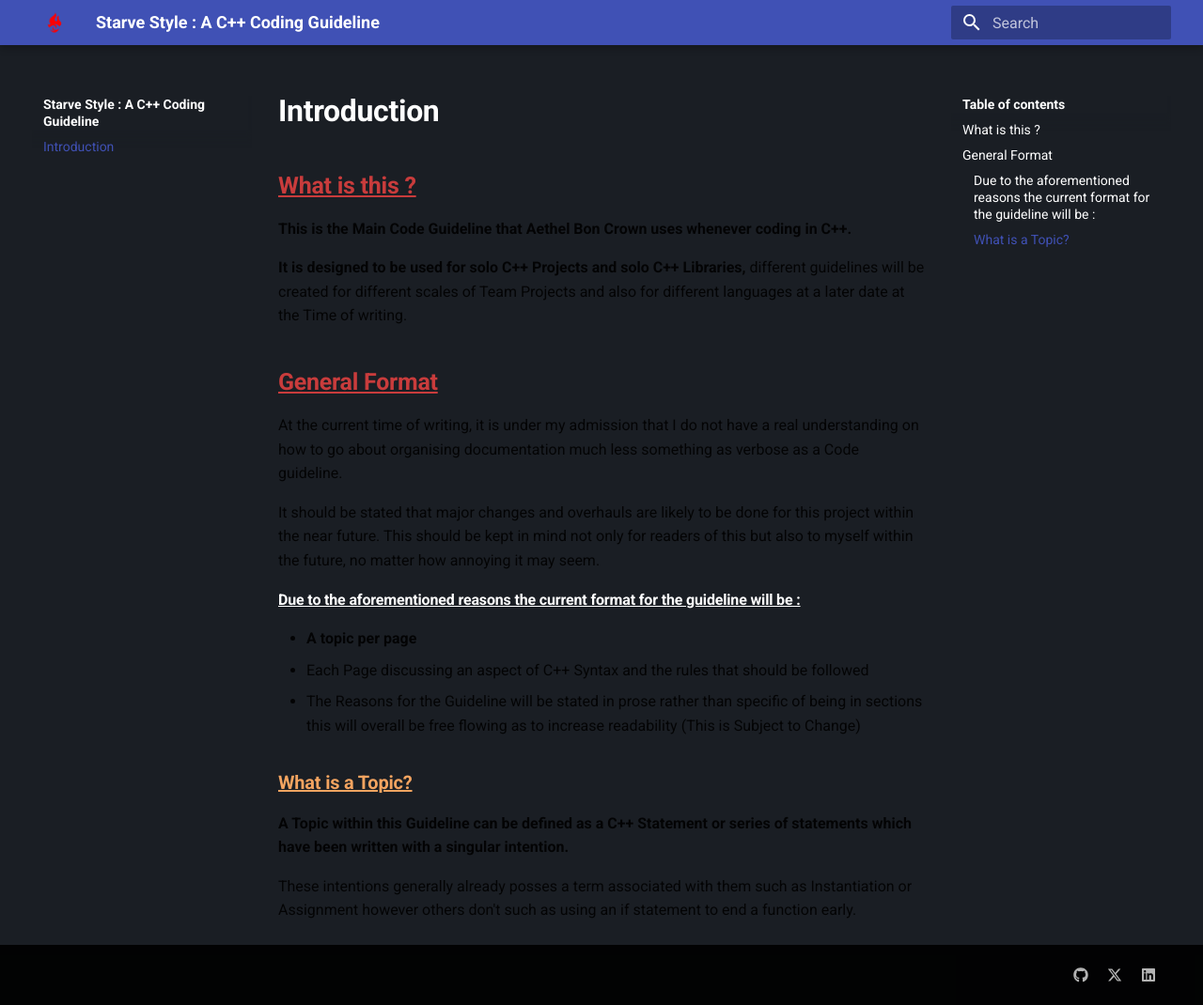
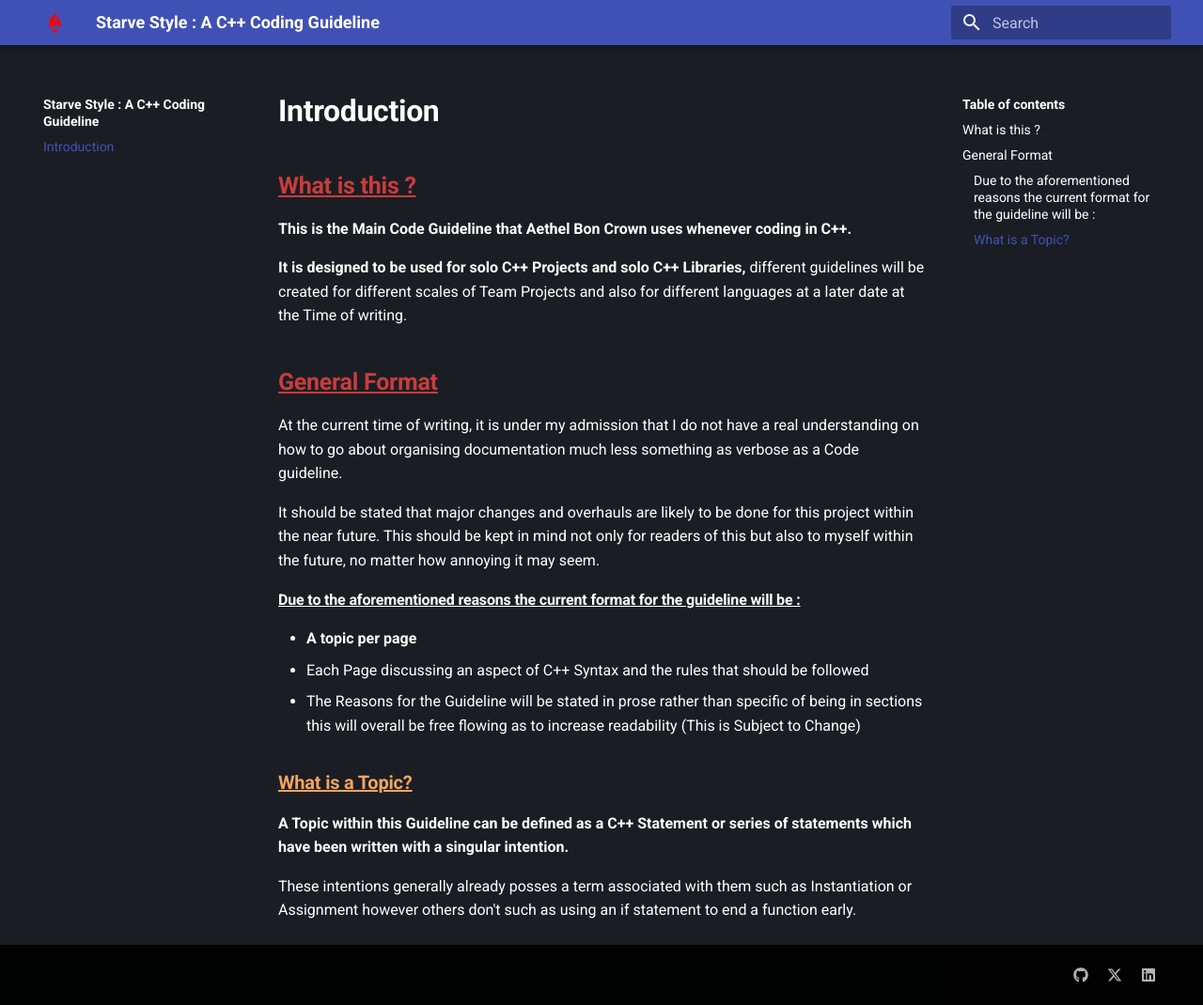
Before and after one commit to Belphonz/Starve-Style, an MkDocs documentation site: the page built from docs/index.md, in a window 1280 px wide and 1070 px high. Shown: the whole window at 94% size. Built offline with MkDocs 1.6.1 and Material for MkDocs 9.7.7, drawn with Linux system fonts in a browser that asks for light colours.

Commit message:
vault backup: 2024-10-19 23:35:23

```diff
--- a/docs/stylesheets/extra.css
+++ b/docs/stylesheets/extra.css
@@ -22,5 +22,5 @@ body {
     --md-default-bg-color:  rgb(26, 30, 36);
     --md-default-fg-color:  white;
     --md-default-fg-color--light: white;
-    color-interpolation-filters: white;
+    color: white;
 }
```
